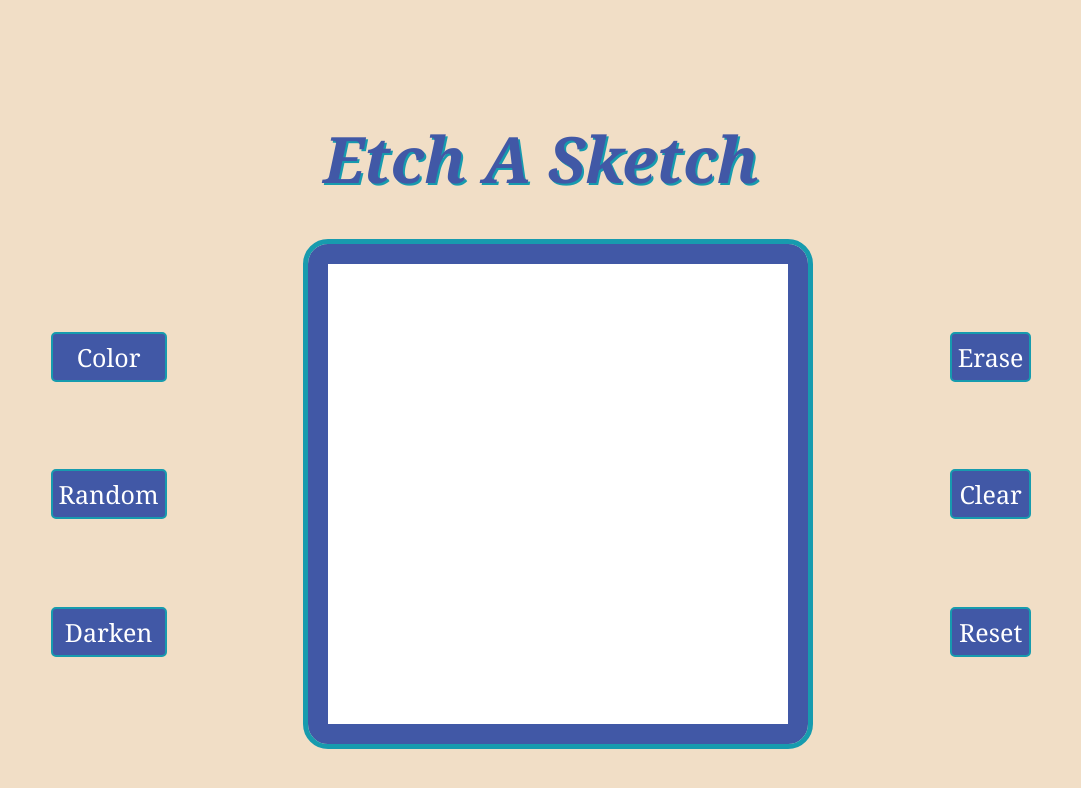
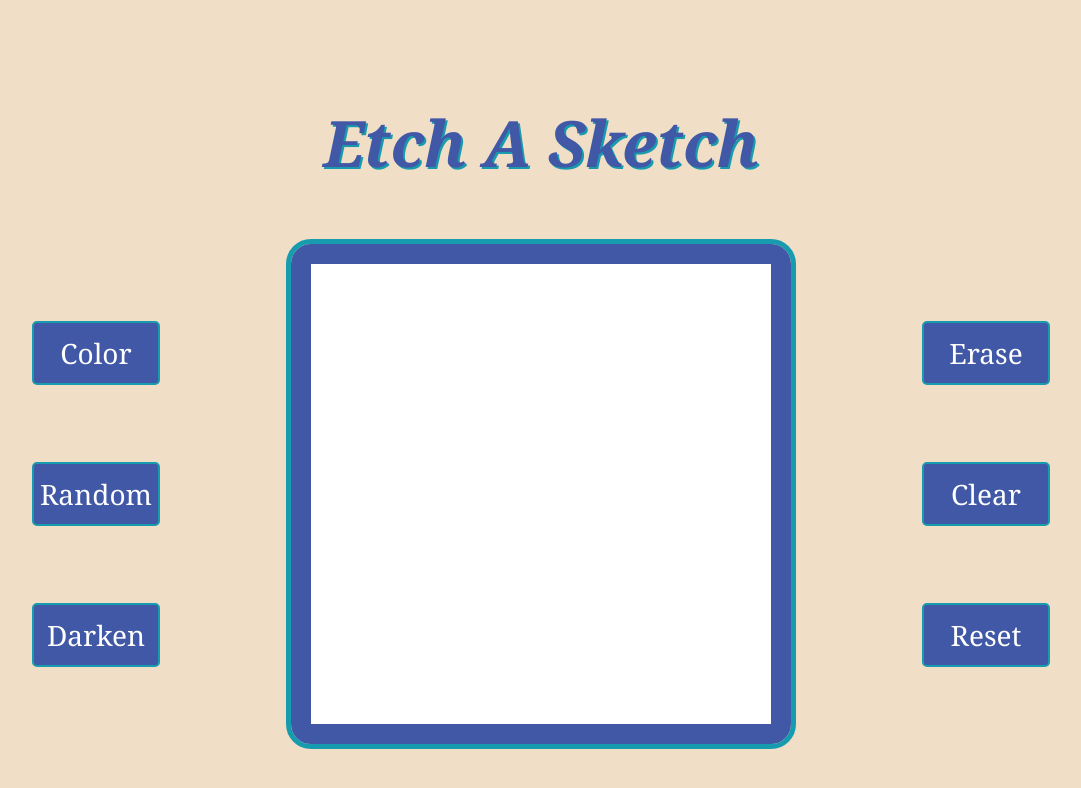
Before and after one commit to SamTHadfield/etch-a-sketch, a plain HTML site: page index.html in a window 1280 px wide. Shown: the whole page, without its empty margins (99-1180 px from the left). Drawn offline with Linux system fonts and the light colour scheme.

Commit message:
Change width and font-size of settings-button

```diff
--- a/style.css
+++ b/style.css
@@ -15,11 +15,13 @@ body {
   flex-direction: column;
   justify-content: center;
   overflow: hidden;
+  margin: 0;
 }
 
 header {
   display: flex;
   justify-content: center;
+  margin-bottom: 1rem;
 }
 
 h1 {
@@ -33,7 +35,6 @@ h1 {
 .main-container {
   display: flex;
   justify-content: space-evenly;
-  /* width: 100%; */
 }
 
 /* button containers */
@@ -48,9 +49,10 @@ h1 {
   color: white;
   border-radius: 5px;
   border: 2px solid #179bae;
-  height: 50px;
+  height: 4rem;
+  width: 8rem;
   font-family: Georgia, "Times New Roman", Times, serif;
-  font-size: 25px;
+  font-size: 1.75rem;
 }
 
 .sketch-container {
```
